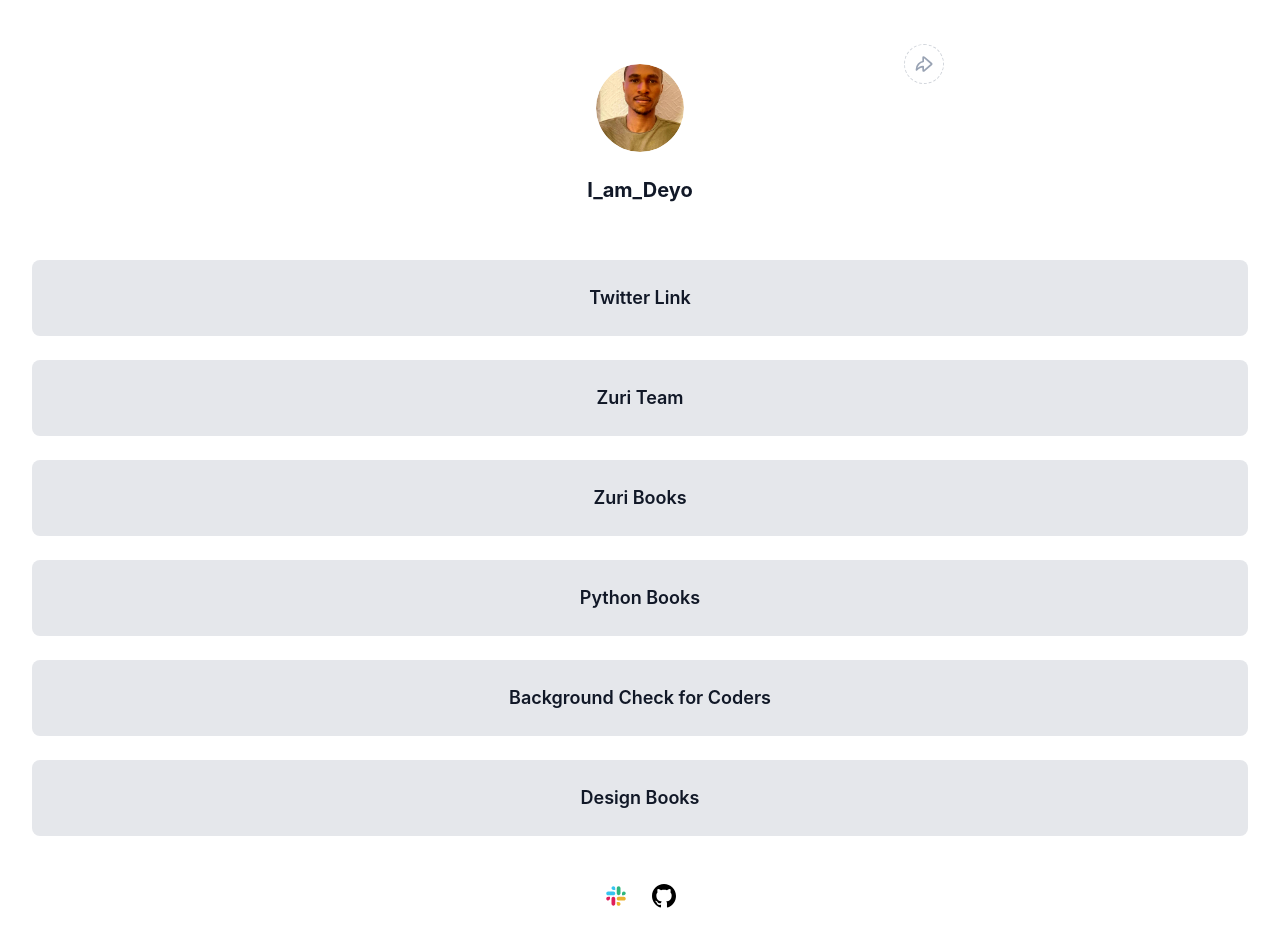
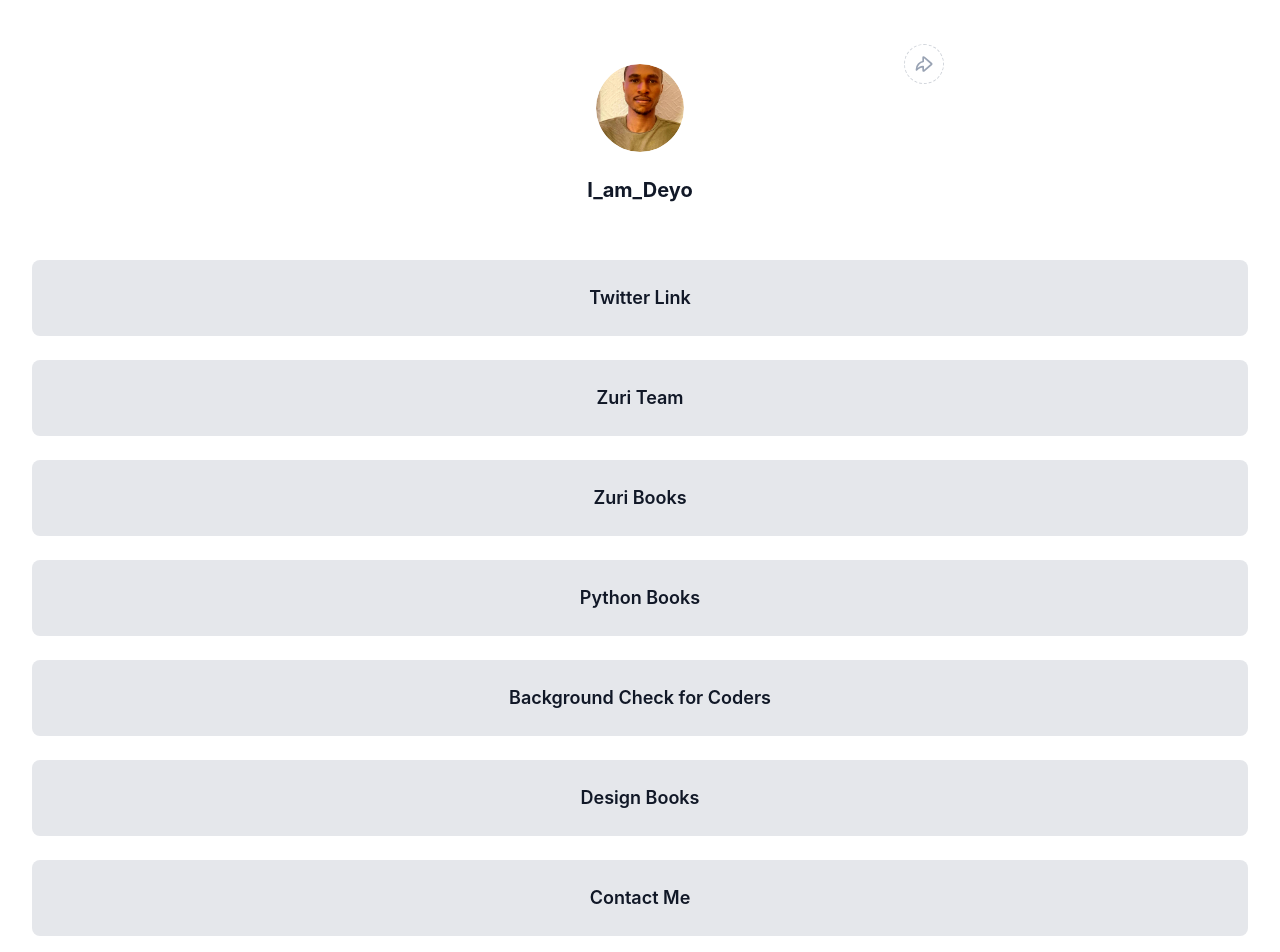
Before and after one commit to Iamdeyo/basic_webpage, a React (Create React App) app: page / in a window 1280 px wide. Shown: the top 952 px of the page. Built offline with nearby package versions, Linux system fonts and the light colour scheme; the HTML template or start-up script is replaced by a standard one.

Commit message:
feat: added a contact button to profile page

```diff
--- a/src/pages/Profile.jsx
+++ b/src/pages/Profile.jsx
@@ -6,11 +6,13 @@
 import { ReactComponent as Slack } from '../assets/icons/slack.svg';
 import { ReactComponent as Cursor } from '../assets/icons/cursor.svg';
 import { ReactComponent as CameraIcon } from '../assets/icons/cameraIcon.svg';
+import { Link } from 'react-router-dom';
 
 function Profile() {
   const data = {
     profile_section: {},
-    links_section: [
+    links_section: {
+      external_links: [
         {
           id: 1,
           linkId: 'twitter__btn',
@@ -48,6 +50,15 @@
           title: 'Design Books',
         },
       ],
+      routing_links: [
+        {
+          id: 1,
+          linkId: 'contact',
+          link: '/contact',
+          title: 'Contact Me',
+        },
+      ],
+    },
   };
   return (
     <div className="pt-16 pb-8 px-4 container mx-auto md:pb-16 md:px-8">
@@ -87,7 +98,7 @@
         </div>
       </div>
       <div id="links_section" className="flex flex-col mt-8 gap-6 md:mt-14">
-        {data.links_section.map((ln) => (
+        {data.links_section.external_links.map((ln) => (
           <a
             key={ln.id}
             href={ln.link}
@@ -98,6 +109,18 @@
           >
             {ln.title}
           </a>
+        ))}
+        {data.links_section.routing_links.map((ln) => (
+          <Link
+            key={ln.id}
+            to={ln.link}
+            id={ln.linkId}
+            target="_blank"
+            rel="noreferrer"
+            className="bg-gray-200 py-6 text-center text-gray-900 rounded-lg font-medium hover:bg-gray-300 md:font-semibold md:text-lg"
+          >
+            {ln.title}
+          </Link>
         ))}
       </div>
       <div
```
Lines whose indentation alone changed are shown as unchanged.
